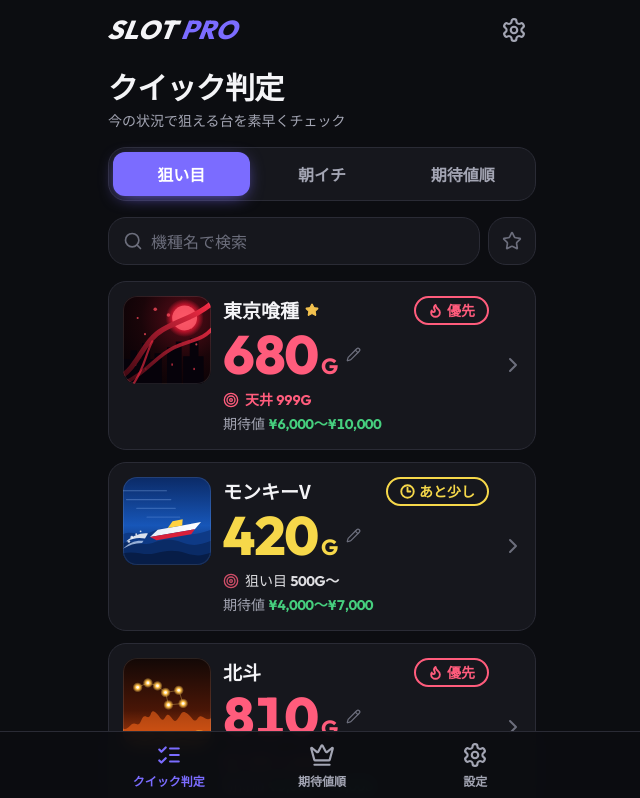
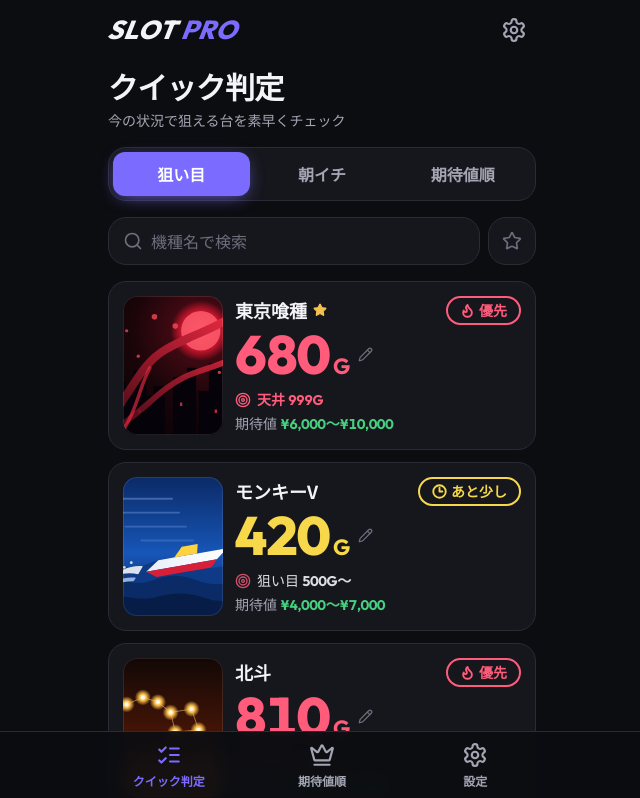
Before and after one commit to SHirosukesan/slot-pro, a React (Vite) app: page / in a window 1280 px wide. Shown: the top 798 px of the page, without its empty margins (318-958 px from the left). Built offline with nearby package versions, Linux system fonts and the light colour scheme.

Commit message:
機種画像をカードの高さまで伸ばして大きく表示（クイック判定・期待値順）
Co-Authored-By: Claude Opus 5.5 <noreply@anthropic.com>
Claude-Session: https://claude.ai/code/session_01HNUBeLdAzULXtYr1xZKbwm

```diff
--- a/src/components/ui.tsx
+++ b/src/components/ui.tsx
@@ -19,11 +19,12 @@ export const UserImageContext = createContext<Record<string, string>>({});
  * 機種画像。優先順: 端末で設定した画像 → データの image.src → テーマ画像 → 頭文字の代替表示。
  * 枠線は内側に重ねるので、どの画像でも外寸は size×size で揃う。
  */
-export const Thumb = ({ m, size = 'var(--thumb)', rounded = 14, bare = false }: { m: Machine; size?: string; rounded?: number; bare?: boolean }) => {
+export const Thumb = ({ m, size = 'var(--thumb)', height, rounded = 14, bare = false }: { m: Machine; size?: string; height?: string; rounded?: number; bare?: boolean }) => {
   const [broken, setBroken] = useState(false);
   const userImages = useContext(UserImageContext);
   const src = userImages[m.machineId] ?? m.image.src;
-  const box = { width: size, height: size, borderRadius: rounded, flex: 'none' } as const;
+  // height を渡すと縦に伸ばせる（カードの高さに合わせる時は '100%'）
+  const box = { width: size, height: height ?? size, borderRadius: rounded, flex: 'none' } as const;
   const ring = bare ? null : <span className="pointer-events-none absolute inset-0 ring-1 ring-inset ring-white/10" style={{ borderRadius: rounded }} aria-hidden />;
 
   let body: ReactNode;
--- a/src/screens/QuickJudge.tsx
+++ b/src/screens/QuickJudge.tsx
@@ -1,5 +1,5 @@
 import { useMemo, useState } from 'react';
-import { ChevronRight, Pencil, Search, Settings, Star, Target } from 'lucide-react';
+import { Pencil, Search, Settings, Star, Target } from 'lucide-react';
 import type { Machine, ResetState } from '../types/machine';
 import { MACHINES } from '../data/machines';
 import { searchMachines } from '../lib/search';
@@ -92,13 +92,13 @@ export function QuickJudge({
           return (
             <li key={m.machineId} className="card overflow-hidden">
               <div className="flex gap-3 p-card">
-                <button onClick={() => onOpen(m.machineId)} aria-label={`${m.shortName}の詳細`} className="block shrink-0 self-start rounded-[14px]">
-                  <Thumb m={m} />
+                <button onClick={() => onOpen(m.machineId)} aria-label={`${m.shortName}の詳細`} className="flex shrink-0 self-stretch rounded-[14px]">
+                  <Thumb m={m} height="100%" />
                 </button>
                 <div className="flex-1 min-w-0">
                   <div className="flex items-center justify-between gap-2">
                     <button onClick={() => onOpen(m.machineId)} className="text-left min-w-0 flex items-center gap-1.5">
-                      <span className="text-[19px] font-bold leading-tight">{m.shortName}</span>
+                      <span className={`${m.shortName.length > 6 ? 'text-[16px]' : 'text-[18px]'} font-bold leading-tight line-clamp-2`}>{m.shortName}</span>
                       {fav && <Star size={14} className="text-gold shrink-0" fill="currentColor" aria-label="お気に入り" />}
                     </button>
                     <StatePill state={j.state} label={j.label} />
@@ -146,9 +146,6 @@ export function QuickJudge({
                     )}
                   </div>
                 </div>
-                <button onClick={() => onOpen(m.machineId)} aria-label={`${m.shortName}の詳細`} className="self-center text-dim -mr-1">
-                  <ChevronRight size={24} />
-                </button>
               </div>
 
               {morning && (
--- a/src/screens/Ranking.tsx
+++ b/src/screens/Ranking.tsx
@@ -129,7 +129,9 @@ function RankRow({ s, rank, showHourly, onOpen }: { s: RankedSlot; rank: number;
           {top && <Crown size={22} className={CROWN[rank - 1]} fill="currentColor" aria-hidden />}
           <span className={`num text-[26px] font-extrabold italic leading-none ${top ? CROWN[rank - 1] : 'text-sub'}`}>{rank}</span>
         </div>
-        <Thumb m={m} size="56px" rounded={10} />
+        <span className="flex self-stretch shrink-0">
+          <Thumb m={m} size="68px" height="100%" rounded={10} />
+        </span>
         <div className="flex-1 min-w-0">
           <div className="font-bold text-[16px] leading-tight truncate">{m.shortName}</div>
           <div className="text-[11px] text-sub">現在</div>
--- a/src/styles/tokens.css
+++ b/src/styles/tokens.css
@@ -30,7 +30,7 @@
   --r-card: 18px;
   --sp-card: 14px;
   --sp-gutter: 16px;
-  --thumb: 88px;
+  --thumb: 100px; /* 一覧の機種画像の幅（高さはカードに合わせて伸びる） */
   --fs-big: 54px;
   --fs-detail-big: 64px;
 }
```
